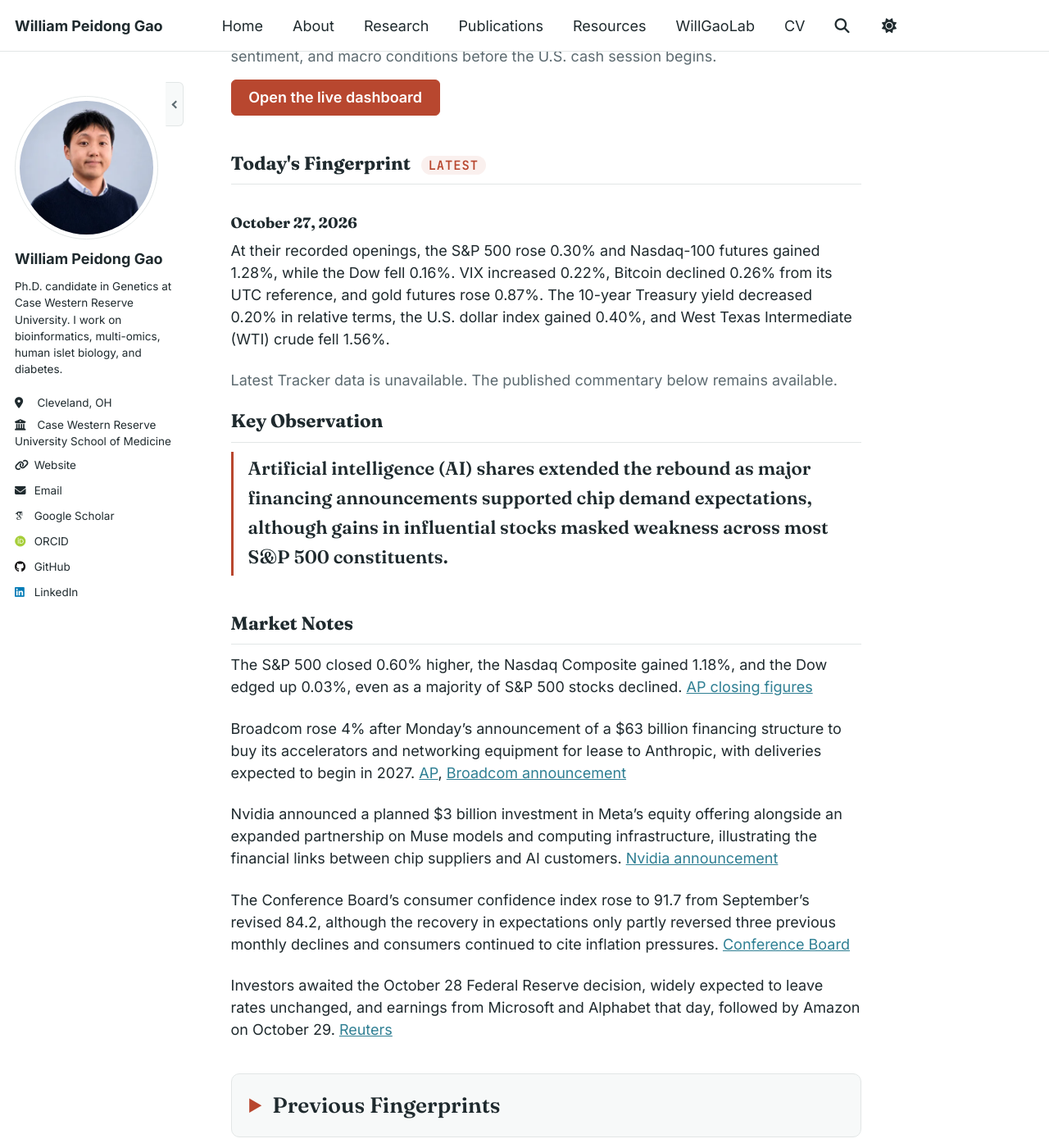
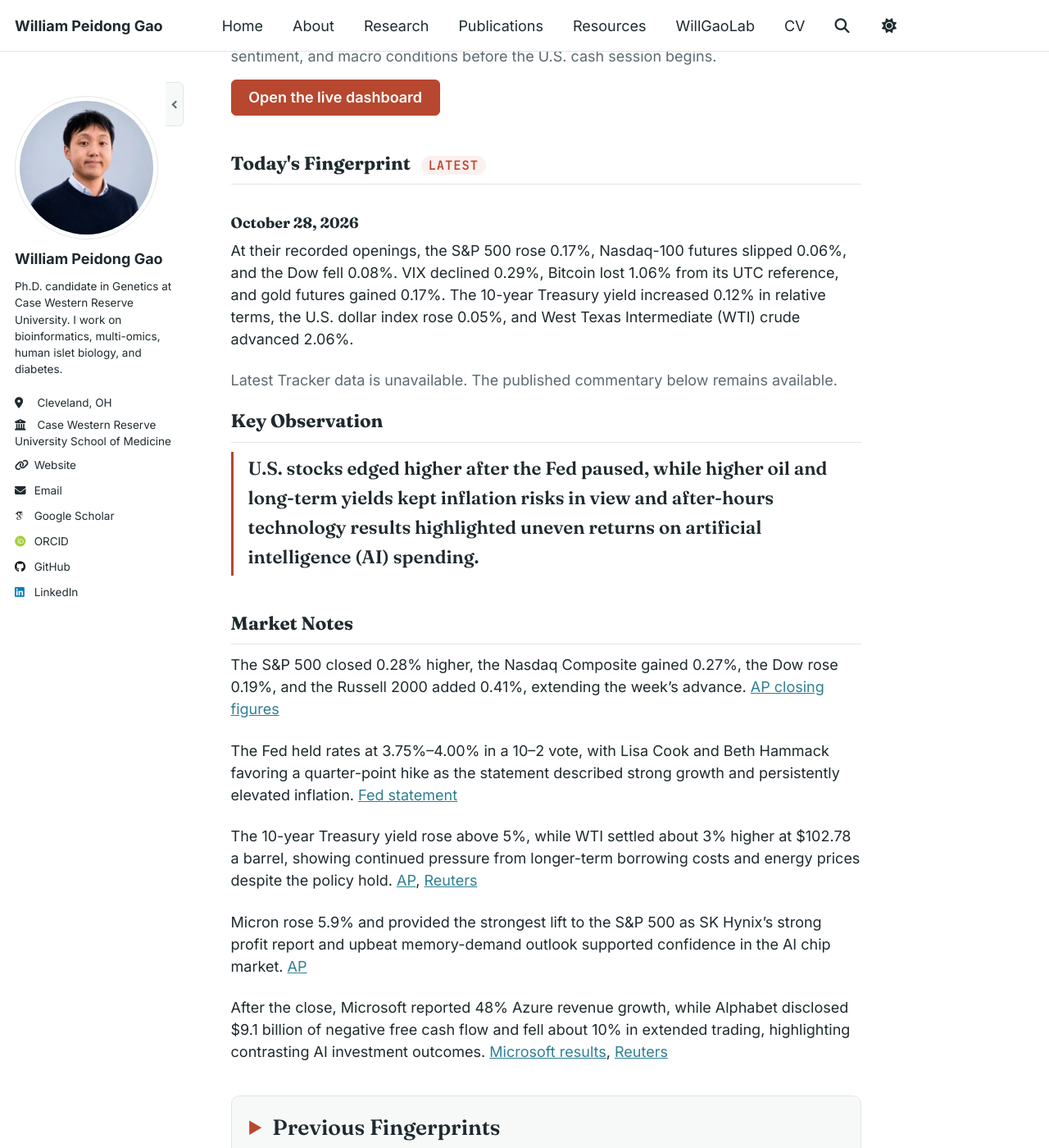
Before and after one commit to PeidongGao/WilliamGaoWeb, a Jekyll site: the page built from _pages/market-fingerprint.md, in a window 1280 px wide and 1400 px high, scrolled down 296 px. Shown: the whole window at 82% size. Built offline with Jekyll 4.4.1, drawn with Linux system fonts in a browser that asks for light colours; some web fonts are replaced.

Commit message:
Publish October 28 daily market report

```diff
--- a/_data/market_commentary.yml
+++ b/_data/market_commentary.yml
@@ -1,3 +1,13 @@
+- date: "2026-10-28"
+  summary: "At their recorded openings, the S&P 500 rose 0.17%, Nasdaq-100 futures slipped 0.06%, and the Dow fell 0.08%. VIX declined 0.29%, Bitcoin lost 1.06% from its UTC reference, and gold futures gained 0.17%. The 10-year Treasury yield increased 0.12% in relative terms, the U.S. dollar index rose 0.05%, and West Texas Intermediate (WTI) crude advanced 2.06%."
+  key_observation: "U.S. stocks edged higher after the Fed paused, while higher oil and long-term yields kept inflation risks in view and after-hours technology results highlighted uneven returns on artificial intelligence (AI) spending."
+  market_notes:
+    - "The S&P 500 closed 0.28% higher, the Nasdaq Composite gained 0.27%, the Dow rose 0.19%, and the Russell 2000 added 0.41%, extending the week’s advance. [AP closing figures](https://www.aol.com/articles/major-us-stock-indexes-fared-202041000.html)"
+    - "The Fed held rates at 3.75%–4.00% in a 10–2 vote, with Lisa Cook and Beth Hammack favoring a quarter-point hike as the statement described strong growth and persistently elevated inflation. [Fed statement](https://www.federalreserve.gov/newsevents/pressreleases/monetary20261028a.htm)"
+    - "The 10-year Treasury yield rose above 5%, while WTI settled about 3% higher at $102.78 a barrel, showing continued pressure from longer-term borrowing costs and energy prices despite the policy hold. [AP](https://www.wptf.com/2026/10/28/the-closing-bell-the-bond-market-swings-but-us-stocks-remain-steady-after-the-fed-says-it-wont-raise-interest-rates/), [Reuters](https://au.investing.com/news/economy-news/stocks-get-ai-lift-dollar-holds-steady-ahead-of-fed-decision-4719603)"
+    - "Micron rose 5.9% and provided the strongest lift to the S&P 500 as SK Hynix’s strong profit report and upbeat memory-demand outlook supported confidence in the AI chip market. [AP](https://www.wptf.com/2026/10/28/the-closing-bell-the-bond-market-swings-but-us-stocks-remain-steady-after-the-fed-says-it-wont-raise-interest-rates/)"
+    - "After the close, Microsoft reported 48% Azure revenue growth, while Alphabet disclosed $9.1 billion of negative free cash flow and fell about 10% in extended trading, highlighting contrasting AI investment outcomes. [Microsoft results](https://www.microsoft.com/en-us/Investor/earnings/FY-2027-Q1/press-release-webcast), [Reuters](https://new.streetinsider.com/Reuters/Alphabet%2Bshares%2Bfall%2Bafter%2Brevenue%2Bmiss%2C%2Bcash%2Bburn%2Bworsens/27249195.html)"
+
 - date: "2026-10-27"
   summary: "At their recorded openings, the S&P 500 rose 0.30% and Nasdaq-100 futures gained 1.28%, while the Dow fell 0.16%. VIX increased 0.22%, Bitcoin declined 0.26% from its UTC reference, and gold futures rose 0.87%. The 10-year Treasury yield decreased 0.20% in relative terms, the U.S. dollar index gained 0.40%, and West Texas Intermediate (WTI) crude fell 1.56%."
   key_observation: "Artificial intelligence (AI) shares extended the rebound as major financing announcements supported chip demand expectations, although gains in influential stocks masked weakness across most S&P 500 constituents."
```
